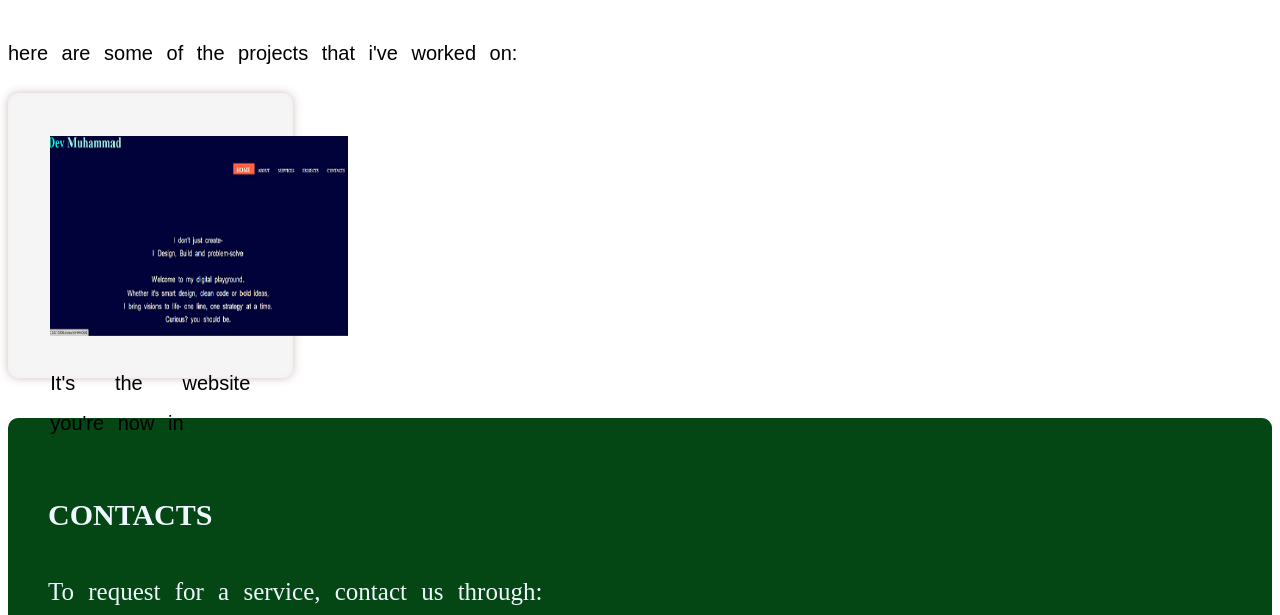
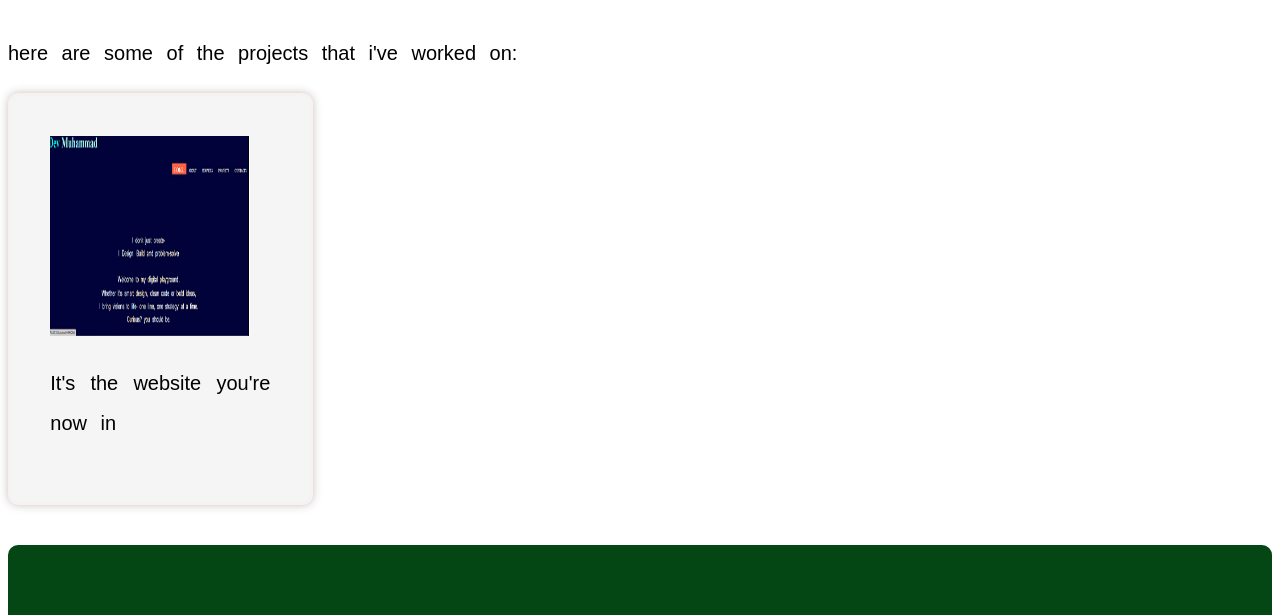
Before and after one commit to Ndurya1/Dev-Muhammad-website, a plain HTML site: page index.html in a window 1280 px wide. Shown: the part 1860-2475 px from the top of the page. Drawn offline with Linux system fonts and the light colour scheme.

Commit message:
Update index.html

```diff
--- a/index.html
+++ b/index.html
@@ -268,8 +268,8 @@ margin-bottom: 10px;
  .portfolio{
     border: solid rgb(245, 242, 242);
     padding: 2cap;
-    width: 200px;
-    height: 200px;
+    width: 220px;
+    heignone300px;
     border-radius: 10px;
     box-shadow: 0  0   10px rgb(204, 191, 191);
 background: whitesmoke;
@@ -458,7 +458,7 @@ Scroll down and see what i'm made of!
             <p> here are some of the projects that i've worked on:</p>
             <div class="portfolio">
             <div class="portimg">
-                <img src="dev.muhammad port.png" alt="project photo" width="300px" height="200px">
+                <img src="dev.muhammad port.png" alt="project photo" width="200px" height="200px">
             </div>
             <div>
                 <p> It's the website you're now in</p>
```
